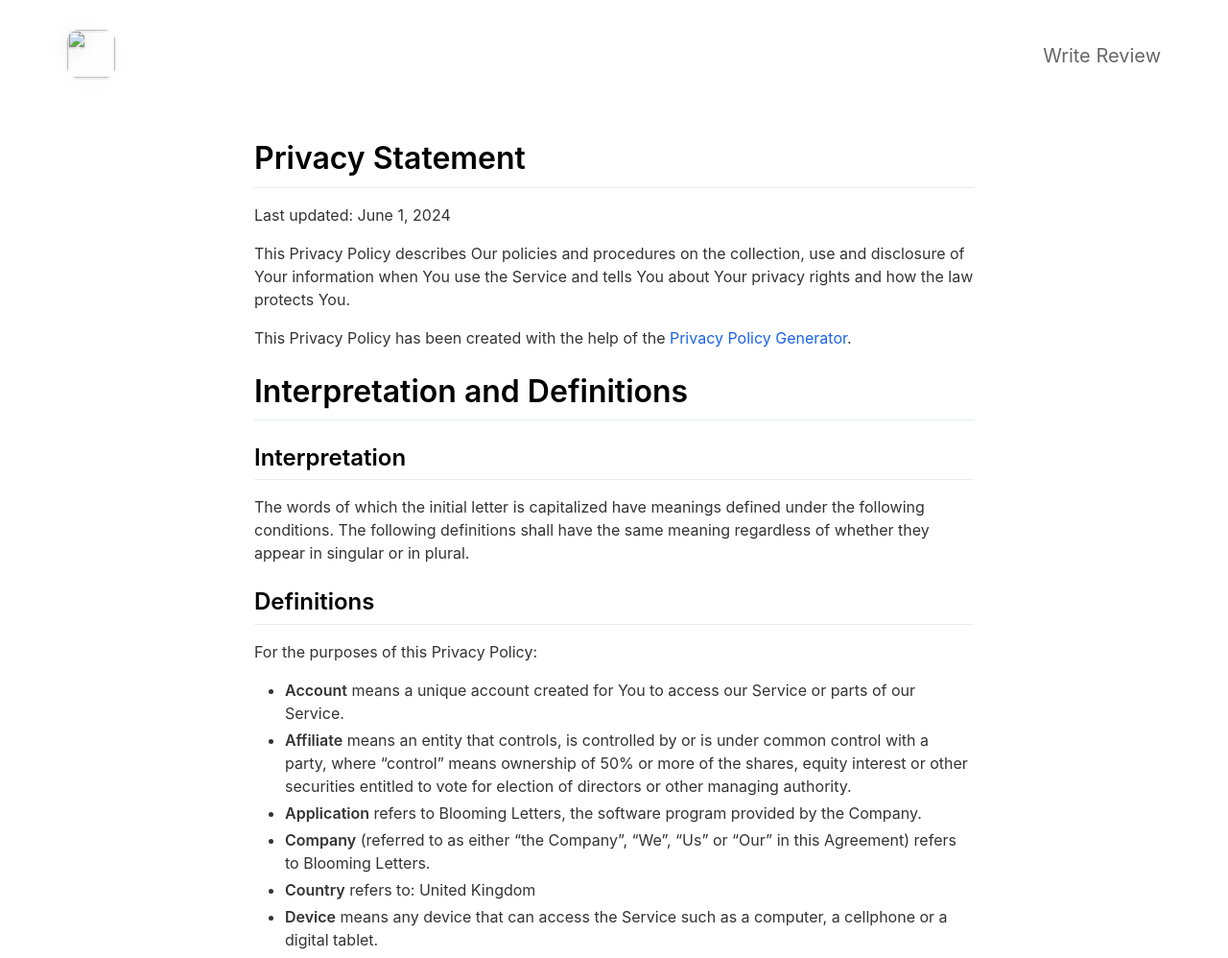
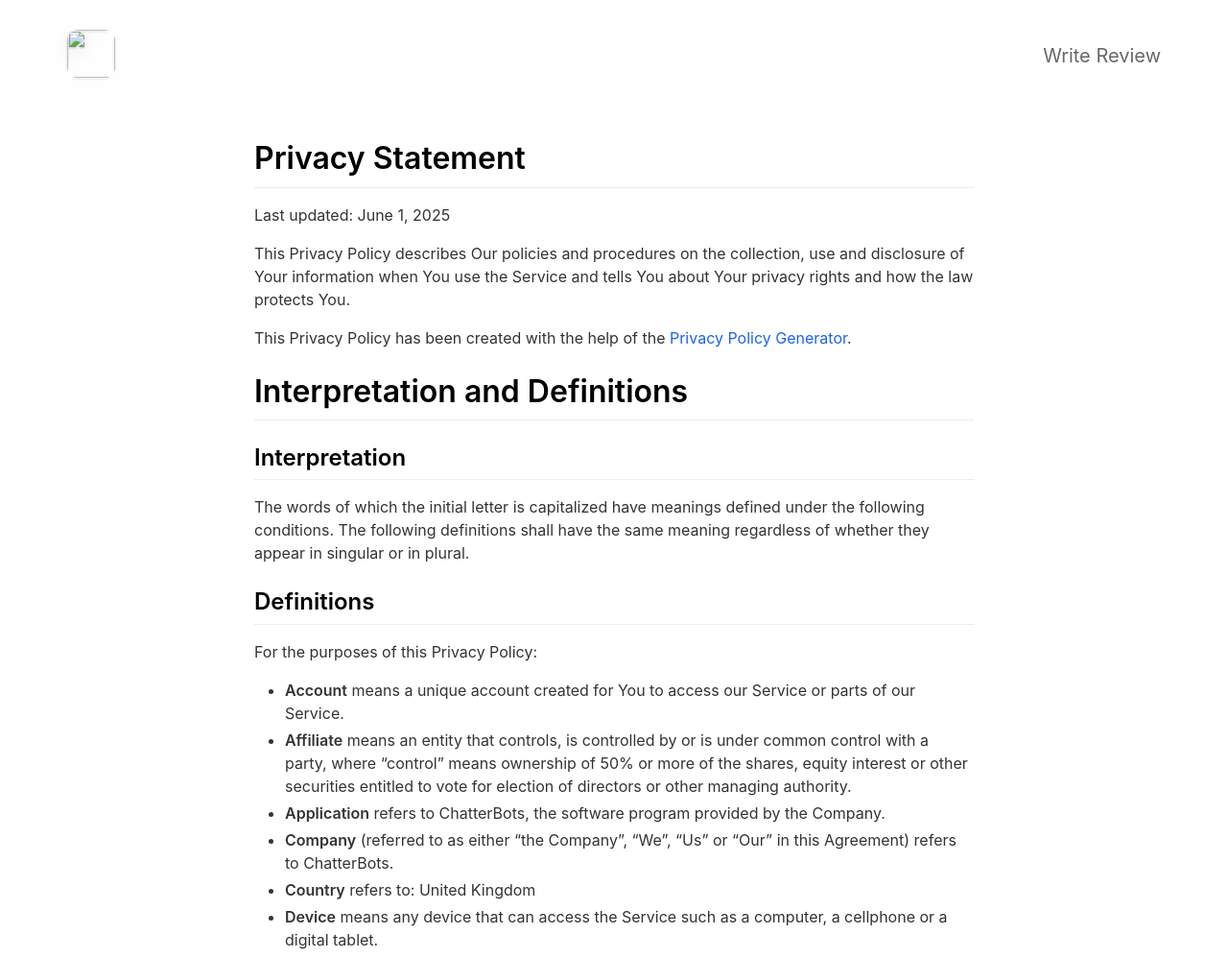
Before and after one commit to alaster7/chatterbots, a Jekyll site: the page built from _pages/privacypolicy.md, in a window 1280 px wide and 1400 px high. Shown: the top 998 px of the window at 96% size. Built offline with Jekyll 4.4.1, drawn with Linux system fonts in a browser that asks for light colours; nearby versions of some CDN libraries.

Commit message:
Update privacypolicy.md

```diff
--- a/_pages/privacypolicy.md
+++ b/_pages/privacypolicy.md
@@ -6,7 +6,7 @@ include_in_header: false
 
 # Privacy Statement
 
-Last updated: June 1, 2024
+Last updated: June 1, 2025
 
 This Privacy Policy describes Our policies and procedures on the collection, use and disclosure of Your information when You use the Service and tells You about Your privacy rights and how the law protects You.
 
@@ -24,8 +24,8 @@ For the purposes of this Privacy Policy:
 
 - **Account** means a unique account created for You to access our Service or parts of our Service.
 - **Affiliate** means an entity that controls, is controlled by or is under common control with a party, where “control” means ownership of 50% or more of the shares, equity interest or other securities entitled to vote for election of directors or other managing authority.
-- **Application** refers to Blooming Letters, the software program provided by the Company.
-- **Company** (referred to as either “the Company”, “We”, “Us” or “Our” in this Agreement) refers to Blooming Letters.
+- **Application** refers to ChatterBots, the software program provided by the Company.
+- **Company** (referred to as either “the Company”, “We”, “Us” or “Our” in this Agreement) refers to ChatterBots.
 - **Country** refers to: United Kingdom
 - **Device** means any device that can access the Service such as a computer, a cellphone or a digital tablet.
 - **Personal Data** is any information that relates to an identified or identifiable individual.
```
